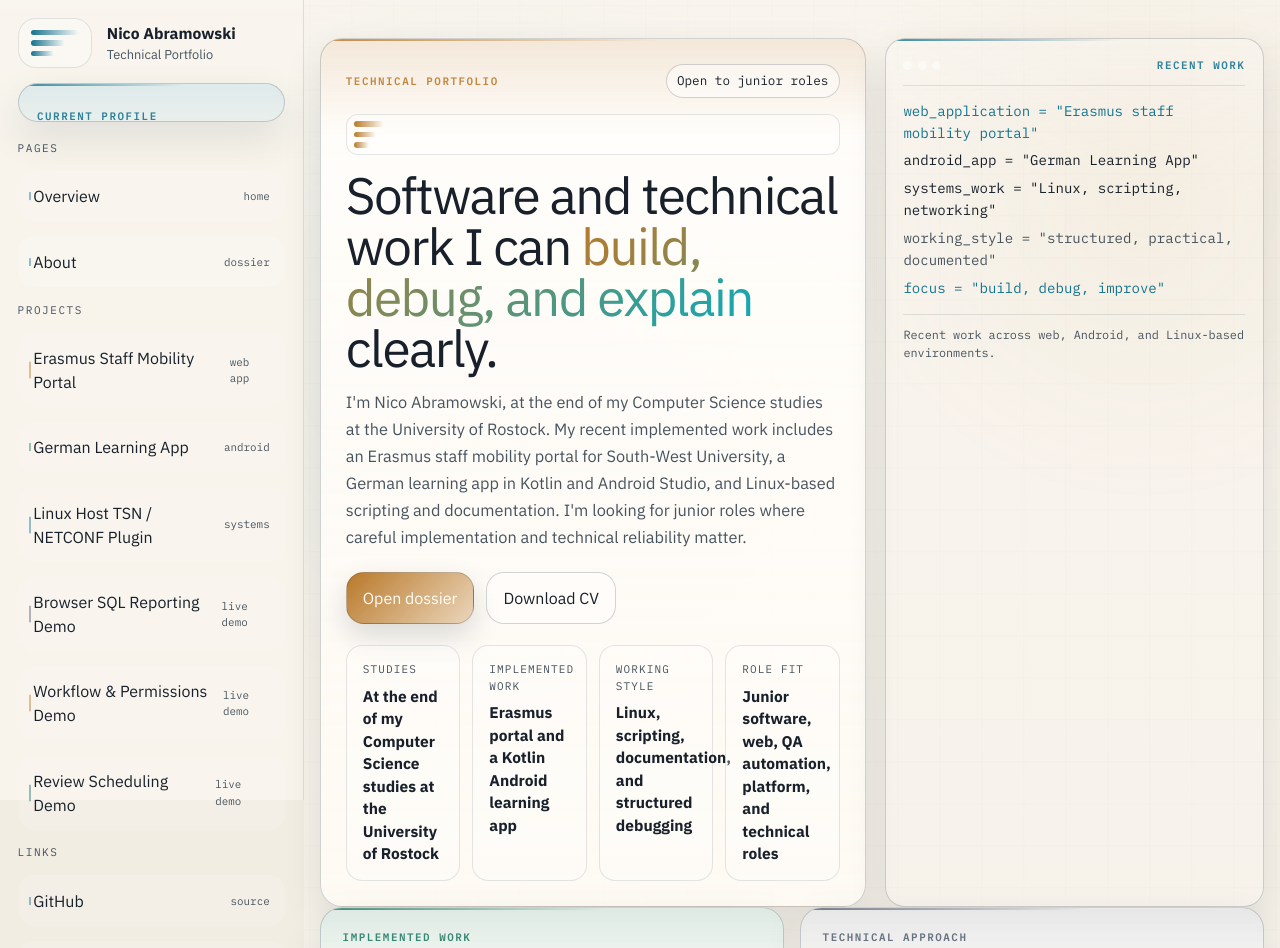
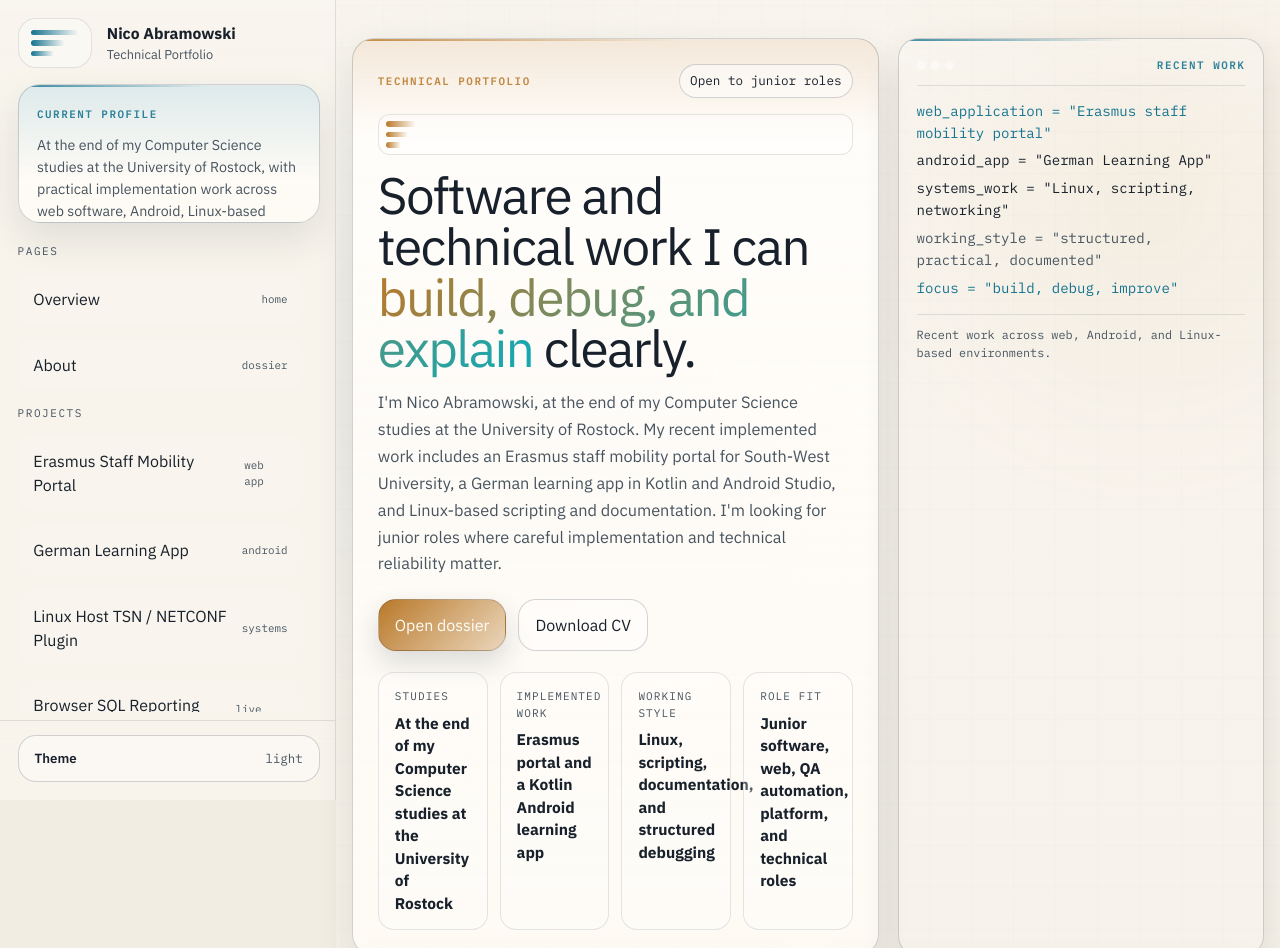
Before and after one commit to Nico-Ab/cv-project-website, an Astro site: page / in a window 1280 px wide. Shown: the top 948 px of the page. Built offline with nearby package versions, Linux system fonts and the light colour scheme; Astro itself is replaced by a stand-in of ours.

Commit message:
fixed layout of left bar

```diff
--- a/src/layouts/BaseLayout.astro
+++ b/src/layouts/BaseLayout.astro
@@ -106,7 +106,7 @@ const isActive = (href: string) => {
 
     <div class="workspace-shell">
       <aside class="workspace-sidebar" data-role="workspace-sidebar">
-        <div class="sidebar-frame">
+        <div class="sidebar-frame" data-role="sidebar-frame">
           <a href={overviewHref} class="brand-lockup">
             <BrandMark />
             <div class="brand-copy">
@@ -115,11 +115,11 @@ const isActive = (href: string) => {
             </div>
           </a>
 
-          <div class="sidebar-status panel accent-cyan">
+          <div class="sidebar-status panel accent-cyan" data-role="sidebar-profile">
             <span class="schema-label">Current profile</span>
             <p>
-              At the end of my Computer Science studies at the University of Rostock, with practical work across software
-              implementation, Android, Linux-based workflows, and technical documentation.
+              At the end of my Computer Science studies at the University of Rostock, with practical implementation work
+              across web software, Android, Linux-based workflows, and technical documentation.
             </p>
             <div class="sidebar-status__foot">
               <a class="inline-link" href={aboutHref}>Read the full profile</a>
@@ -164,13 +164,13 @@ const isActive = (href: string) => {
               </a>
             </div>
           </nav>
+        </div>
 
-          <div class="sidebar-footer">
-            <button class="mode-toggle themeToggle" aria-label="Toggle theme">
-              <span class="mode-toggle__label">Theme</span>
-              <span class="mode-toggle__value" data-theme-label>light</span>
-            </button>
-          </div>
+        <div class="sidebar-footer">
+          <button class="mode-toggle themeToggle" aria-label="Toggle theme" data-role="sidebar-theme-toggle">
+            <span class="mode-toggle__label">Theme</span>
+            <span class="mode-toggle__value" data-theme-label>light</span>
+          </button>
         </div>
       </aside>
 
--- a/src/styles/global.css
+++ b/src/styles/global.css
@@ -38,7 +38,9 @@
 
 @layer base {
   html {
+    min-height: 100%;
     scroll-behavior: smooth;
+    overflow-x: clip;
   }
 
   body {
@@ -49,6 +51,8 @@
     font-family: "IBM Plex Sans", ui-sans-serif, system-ui, sans-serif;
     text-rendering: optimizeLegibility;
     -webkit-font-smoothing: antialiased;
+    overflow-x: clip;
+    overscroll-behavior-y: none;
   }
 
   ::selection {
@@ -383,6 +387,10 @@
   pointer-events: none;
 }
 
+.workspace-background {
+  overflow: clip;
+}
+
 .workspace-grid {
   background-image:
     linear-gradient(to right, rgba(102, 119, 136, 0.07) 1px, transparent 1px),
@@ -538,22 +546,41 @@
 }
 
 .sidebar-status {
-  padding: 1.15rem;
+  display: grid;
+  gap: 0.75rem;
+  padding: 1.35rem 1.15rem 1.15rem;
+  min-width: 0;
+}
+
+.sidebar-status .schema-label {
+  display: block;
+  line-height: 1.35;
 }
 
 .sidebar-status p {
-  margin: 0.6rem 0 0;
-  color: var(--muted);
-  font-size: 0.93rem;
-  line-height: 1.6;
+  margin: 0;
+  color: var(--muted);
+  font-size: 0.89rem;
+  line-height: 1.55;
 }
 
 .sidebar-status__foot {
-  margin-top: 0.8rem;
+  margin-top: 0;
 }
 
 .sidebar-footer {
-  margin-top: auto;
+  flex: none;
+  padding: 0.9rem 0.95rem 1.1rem 1.1rem;
+  border-top: 1px solid var(--line);
+  background: linear-gradient(180deg, rgba(248, 244, 236, 0.58), var(--bg-elevated) 36%);
+}
+
+.dark .sidebar-footer {
+  background: linear-gradient(180deg, rgba(20, 27, 34, 0.52), var(--bg-elevated) 36%);
+}
+
+.sidebar-footer .mode-toggle {
+  width: 100%;
 }
 
 .mode-toggle {
@@ -1776,16 +1803,19 @@
 
   .workspace-shell {
     display: grid;
-    grid-template-columns: 19rem minmax(0, 1fr);
+    grid-template-columns: minmax(20rem, 21rem) minmax(0, 1fr);
     min-height: 100vh;
+    align-items: stretch;
   }
 
   .workspace-sidebar {
-    display: block;
+    display: flex;
+    flex-direction: column;
     position: sticky;
     top: 0;
     align-self: start;
     height: 100vh;
+    overflow: hidden;
     border-right: 1px solid var(--line);
     background: linear-gradient(180deg, rgba(255, 255, 255, 0.14), transparent 20%), var(--bg-elevated);
   }
@@ -1795,12 +1825,27 @@
   }
 
   .sidebar-frame {
-    height: 100%;
-    padding: 1.1rem;
+    display: flex;
+    flex-direction: column;
+    gap: 1rem;
+    flex: 1 1 auto;
+    min-height: 0;
+    padding: 1.1rem 0.95rem 0.5rem 1.1rem;
+    overflow: hidden;
   }
 
   .sidebar-nav {
+    display: grid;
+    gap: 0.9rem;
+    flex: 1 1 auto;
     margin-top: 0.25rem;
+    min-height: 0;
+    align-content: start;
+    overflow-y: auto;
+    overscroll-behavior: contain;
+    scrollbar-gutter: stable;
+    padding-right: 0.1rem;
+    padding-bottom: 0.35rem;
   }
 
   .page-frame {
```
Also changed, not shown: tests/e2e/site.spec.ts (+52 -1 lines).
